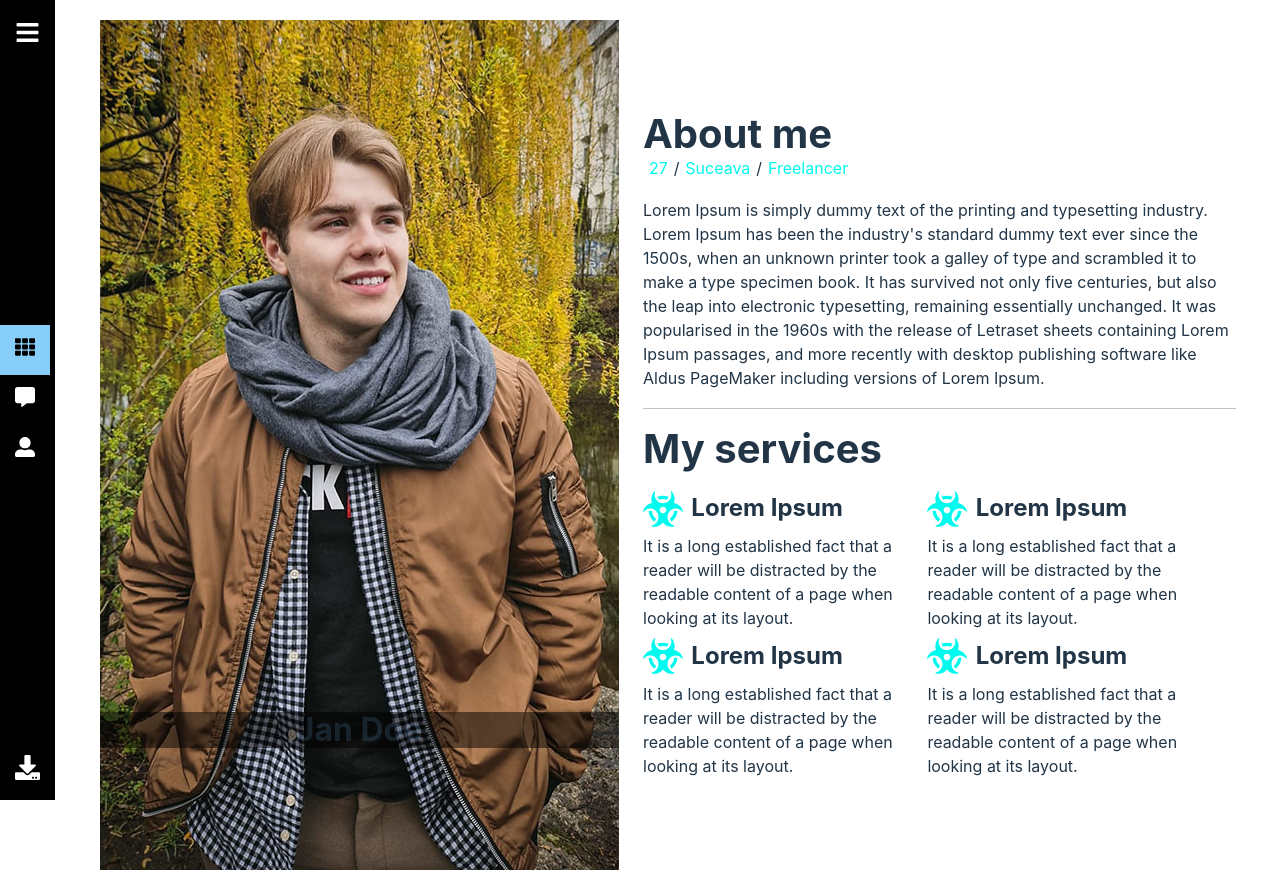
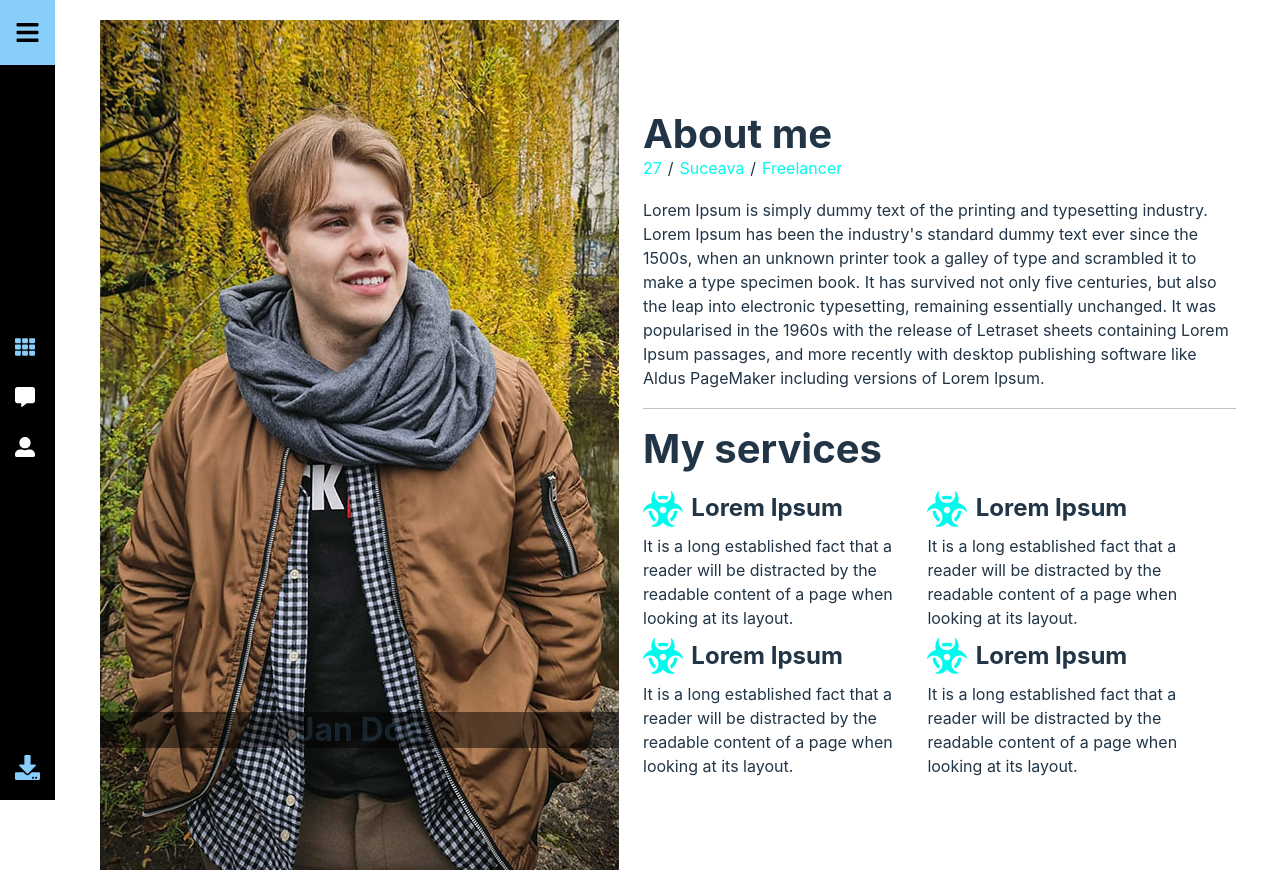
Before and after one commit to alxsrccnt-dot/curriculum-vitae, a React (Vite) app: page / in a window 1280 px wide. Built offline with nearby package versions, Linux system fonts and the light colour scheme.

Commit message:
FIX sidebar

```diff
--- a/src/styles/App.css
+++ b/src/styles/App.css
@@ -20,10 +20,13 @@ main{
   width: 200px;
   transition: all 0.5s;
 }
+
 .top_section{
   display: flex;
   align-items:center;
   padding:20px 15px;
+  background:lightskyblue;
+  color: #000
 }
 
 .sidebar-items{
@@ -38,6 +41,7 @@ main{
   display: flex;
   align-items:center;
   padding:20px 15px;
+  color: lightskyblue;
 }
 .logo{
   font-size: 30px;
@@ -64,10 +68,11 @@ main{
   color: #000;
   transition: all 0.5s;
 }
+
 .active{
-  background: lightskyblue;
-  color: #000;
+  color: lightskyblue;
 }
+
 .icon, .link_text{
   font-size: 20px;
 }
--- a/src/styles/Pages.css
+++ b/src/styles/Pages.css
@@ -45,7 +45,9 @@
     color: var(--primary-color);
     padding: 0 1%;
 }
-
+.short-description > p:first-child{
+    padding-left: 0%;
+}
 .one-service{
     width: 47%;
     margin: 0% 1% 1% 0%;
```
